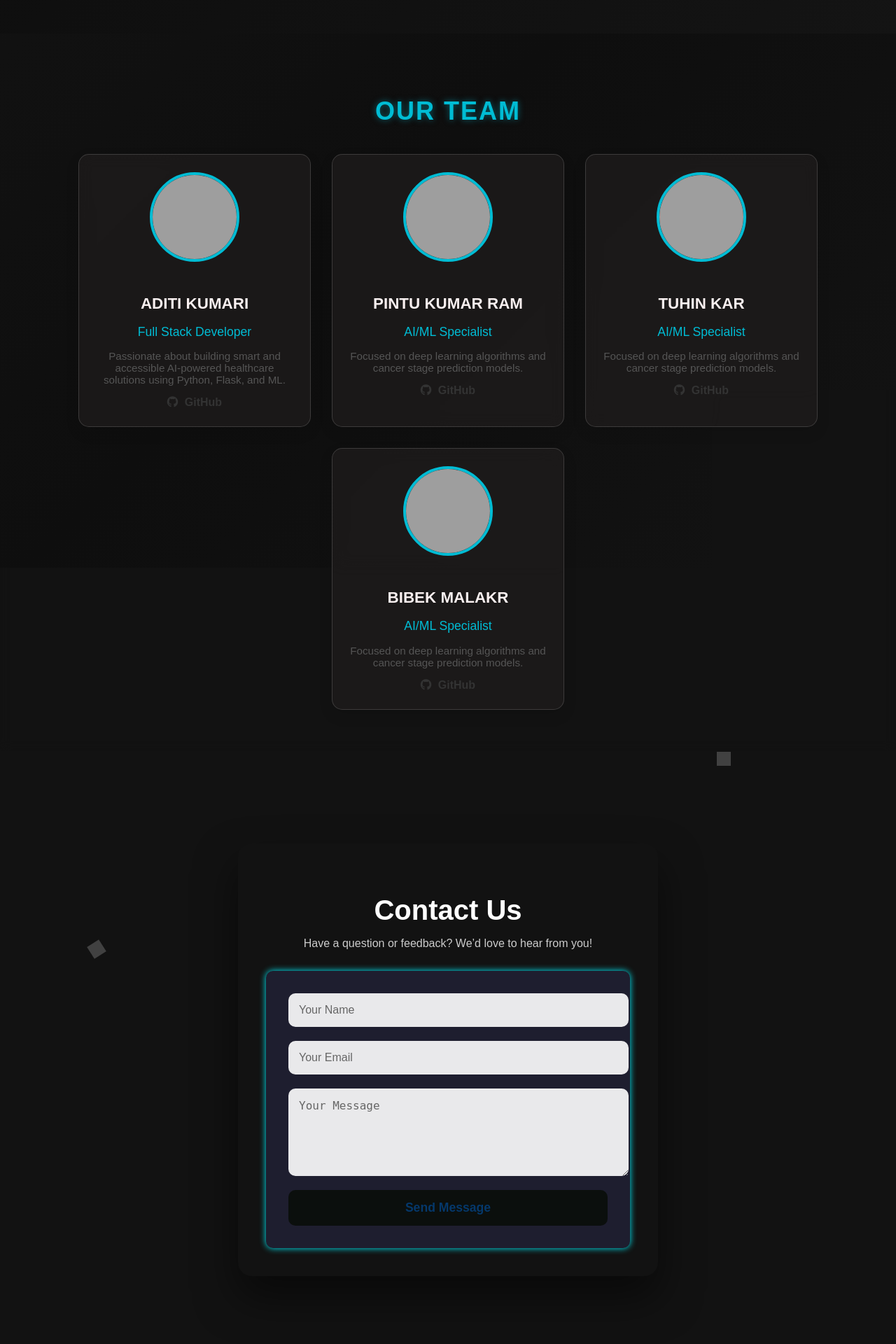
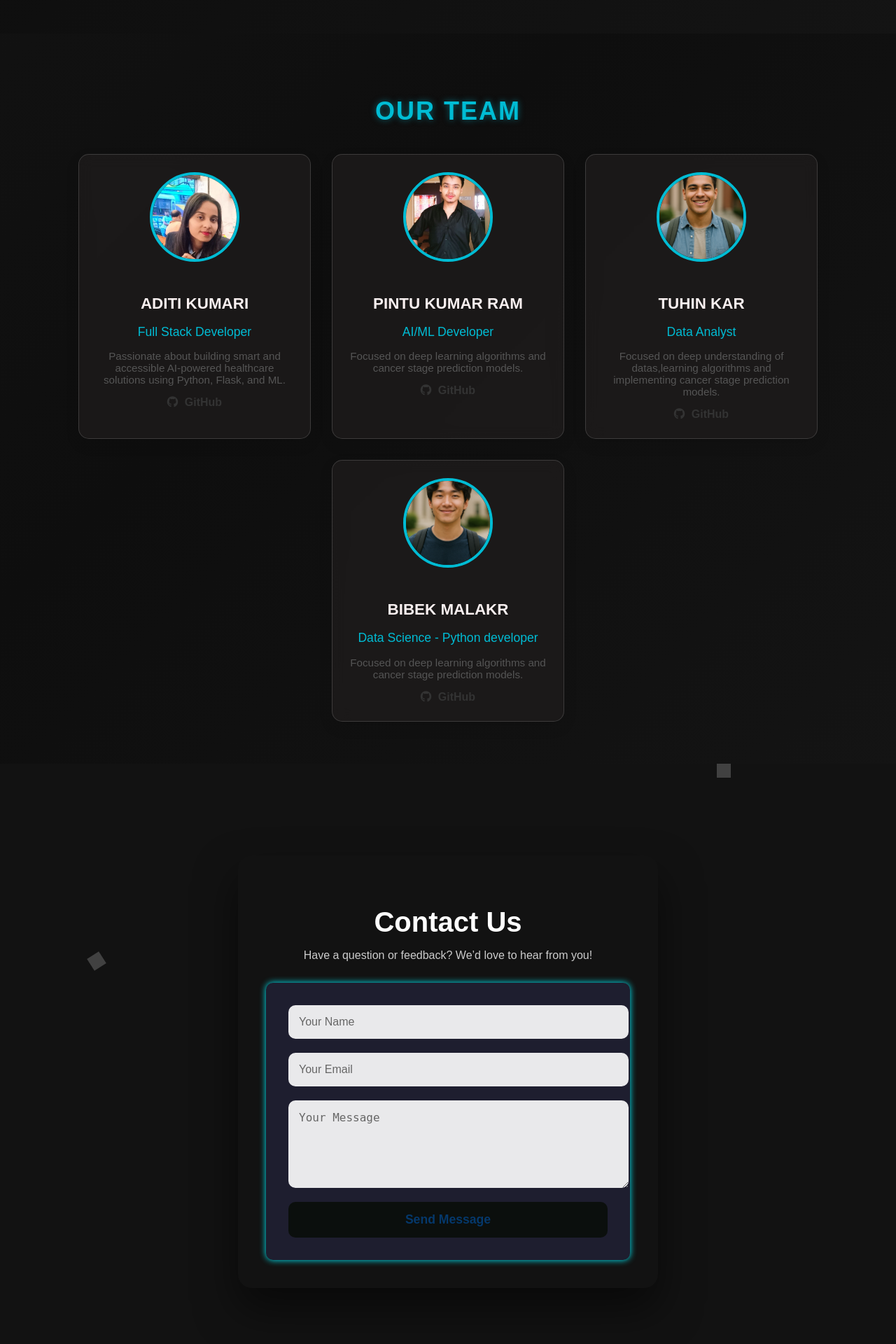
Before and after one commit to pintukumarram/KancerCare, a Flask app: page / in a window 1280 px wide. Shown: the part 2451-4371 px from the top of the page at 70% size. Run offline with Flask 3, Linux system fonts and the light colour scheme; parts of the project's set-up code (start-up, migrations or seed data) failed here and were passed over; grey boxes are pictures that could not be loaded.

Commit message:
Updated profile picture

```diff
--- a/templates/index.html
+++ b/templates/index.html
@@ -193,11 +193,22 @@
       <div class="team-container">
         <!-- Team Member 1 -->
         <div class="team-card" data-aos="fade-up">
-      <img src="static/images/aditi.jpeg" alt="Aditi Kumari" class="team-img" />
+          <img
+            src="static/images/aditi_01.jpeg"
+            alt="Aditi Kumari"
+            class="team-img"
+          />
           <h3 class="team-name">ADITI KUMARI</h3>
           <p class="team-role">Full Stack Developer</p>
-      <p class="team-description">Passionate about building smart and accessible AI-powered healthcare solutions using Python, Flask, and ML.</p>
-      <a href="https://github.com/Aditi-keshri" class="github-link" target="_blank">
+          <p class="team-description">
+            Passionate about building smart and accessible AI-powered healthcare
+            solutions using Python, Flask, and ML.
+          </p>
+          <a
+            href="https://github.com/Aditi-keshri"
+            class="github-link"
+            target="_blank"
+          >
             <i class="fab fa-github"></i> GitHub
           </a>
         </div>
@@ -206,29 +217,42 @@
         <div class="team-card" data-aos="fade-up">
           <img src="static/images/pintu.jpeg" alt="Pintu" class="team-img" />
           <h3 class="team-name">PINTU KUMAR RAM</h3>
-      <p class="team-role">AI/ML Specialist</p>
-      <p class="team-description">Focused on deep learning algorithms and cancer stage prediction models.</p>
-      <a href="https://github.com/johndoe" class="github-link" target="_blank">
+          <p class="team-role">AI/ML Developer</p>
+          <p class="team-description">
+            Focused on deep learning algorithms and cancer stage prediction
+            models.
+          </p>
+          <a
+            href="https://github.com/pintukumarram"
+            class="github-link"
+            target="_blank"
+          >
             <i class="fab fa-github"></i> GitHub
           </a>
         </div>
 
         <!-- Add others similarly -->
         <div class="team-card" data-aos="fade-up">
-      <img src="static/images/pintu.png" alt="pintu" class="team-img" />
+          <img src="static/images/tuhin_01.png" alt="tuhin" class="team-img" />
           <h3 class="team-name">TUHIN KAR</h3>
-      <p class="team-role">AI/ML Specialist</p>
-      <p class="team-description">Focused on deep learning algorithms and cancer stage prediction models.</p>
-      <a href="https://github.com/johndoe" class="github-link" target="_blank">
+          <p class="team-role">Data Analyst</p>
+          <p class="team-description">
+            Focused on deep understanding of datas,learning algorithms and
+            implementing cancer stage prediction models.
+          </p>
+          <a href="#" class="github-link" target="_blank">
             <i class="fab fa-github"></i> GitHub
           </a>
         </div>
         <div class="team-card" data-aos="fade-up">
-      <img src="static/images/tuhin.png" alt="tuhin" class="team-img" />
+          <img src="static/images/bibek.png" alt="tuhin" class="team-img" />
           <h3 class="team-name">BIBEK MALAKR</h3>
-      <p class="team-role">AI/ML Specialist</p>
-      <p class="team-description">Focused on deep learning algorithms and cancer stage prediction models.</p>
-      <a href="https://github.com/johndoe" class="github-link" target="_blank">
+          <p class="team-role">Data Science - Python developer</p>
+          <p class="team-description">
+            Focused on deep learning algorithms and cancer stage prediction
+            models.
+          </p>
+          <a href="#" class="github-link" target="_blank">
             <i class="fab fa-github"></i> GitHub
           </a>
         </div>
```
Also changed, not shown: static/images/aditi_01.jpeg (added), static/images/bibek.png (added), static/images/pintu.jpeg (added), static/images/pintu_01.png (added), static/images/pintu_1.jpeg (added), static/images/tuhin.png (added), static/images/tuhin_01.png (added). Lines whose indentation alone changed are shown as unchanged.
